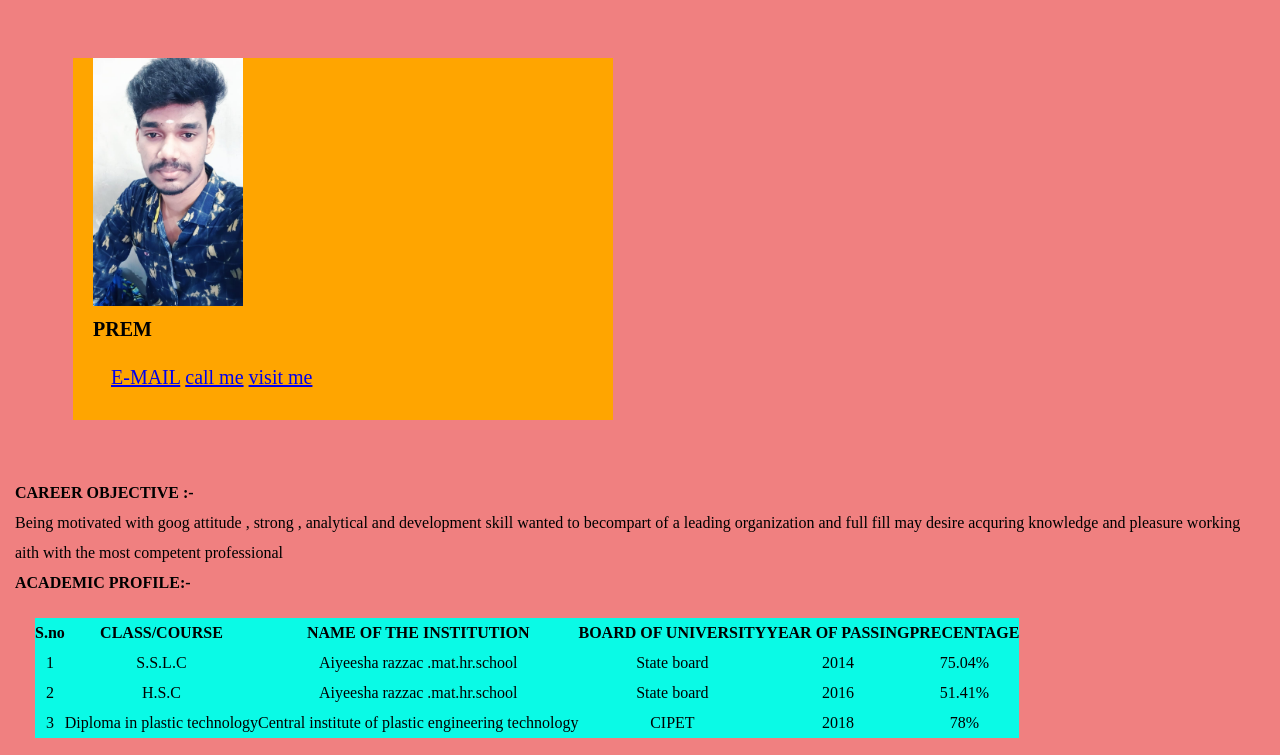
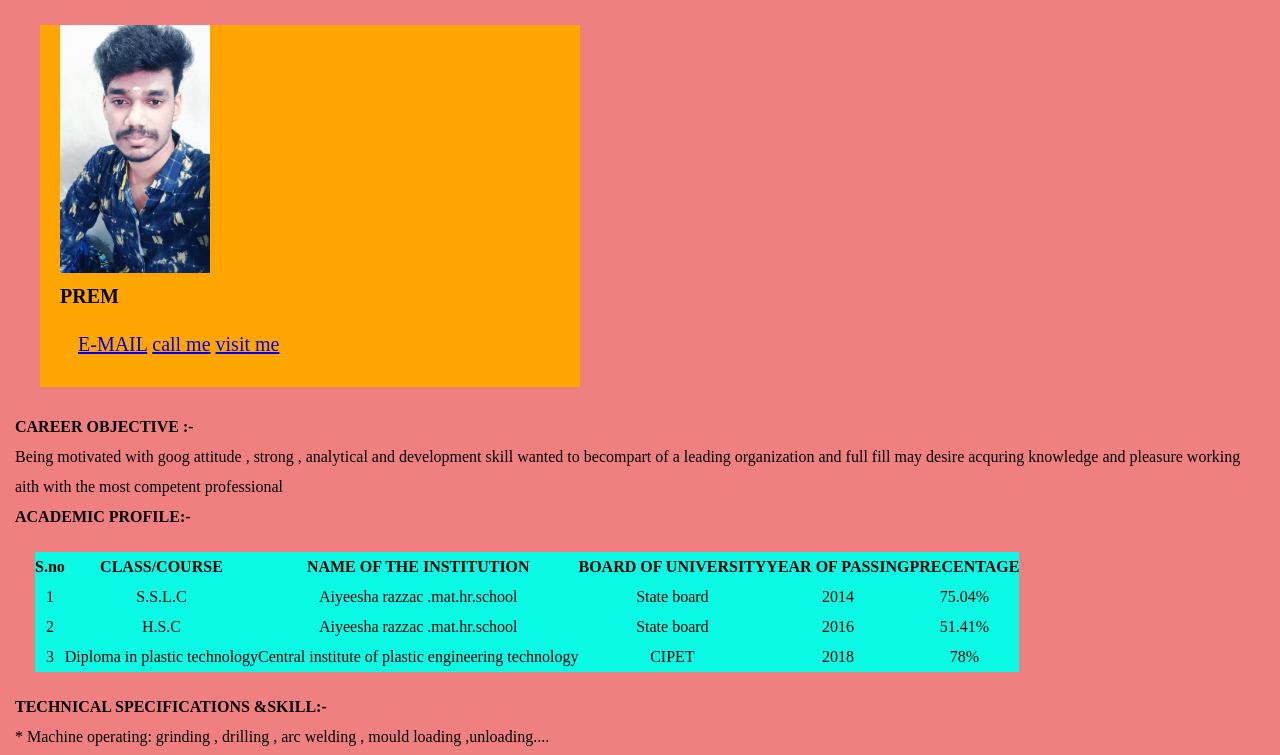
Before and after one commit to prem568/prem-resume, a website: page app/index.html in a window 1280 px wide. Shown: the top 755 px of the page. Drawn offline with Linux system fonts and the light colour scheme; a web font is replaced by a local one.

Commit message:
README.md

```diff
--- a/app/css/main.css
+++ b/app/css/main.css
@@ -4,8 +4,7 @@ body{
        background-color: lightcoral;
 }
 header{
-    margin: 15px;
-    padding: 18px;
+   border: black;
     font-size: 20px;
 }
 
```
Also changed, not shown: README.md (deleted), personal.portfolio/README.md (added).
